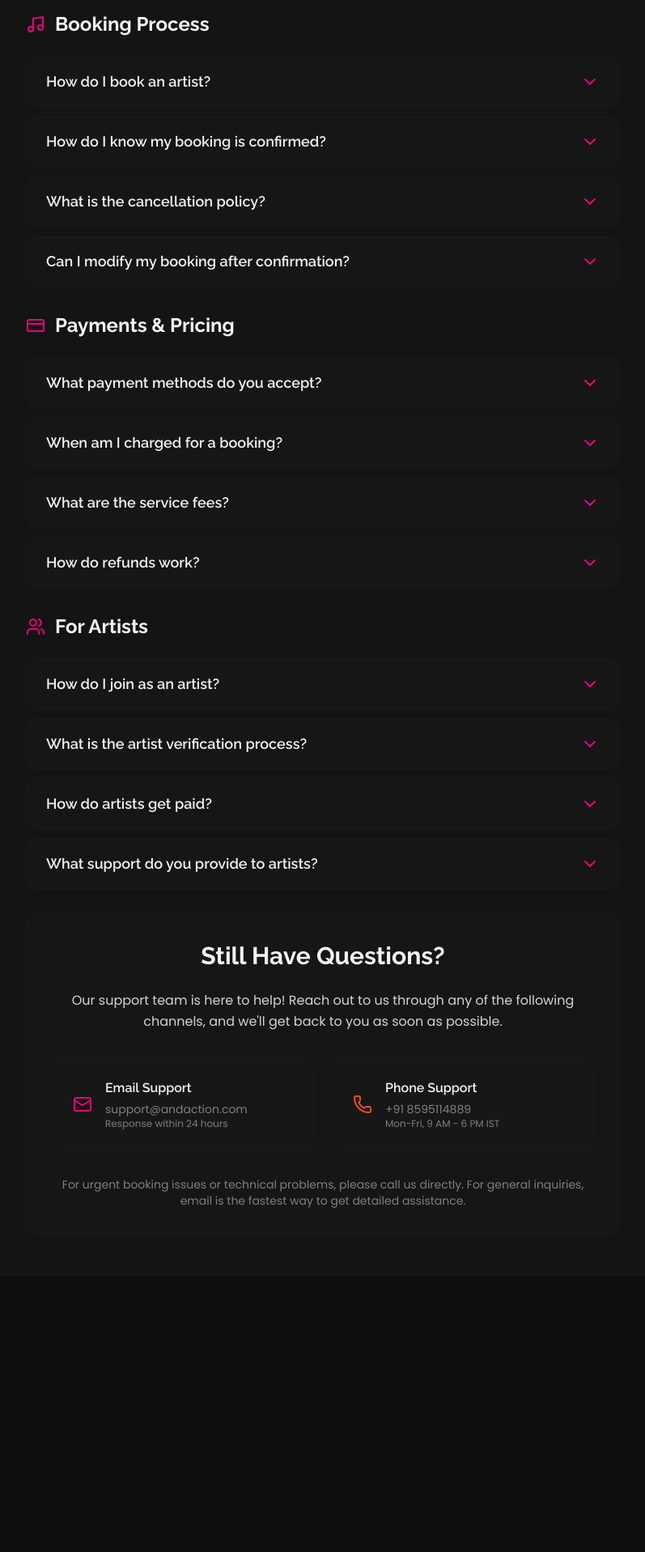
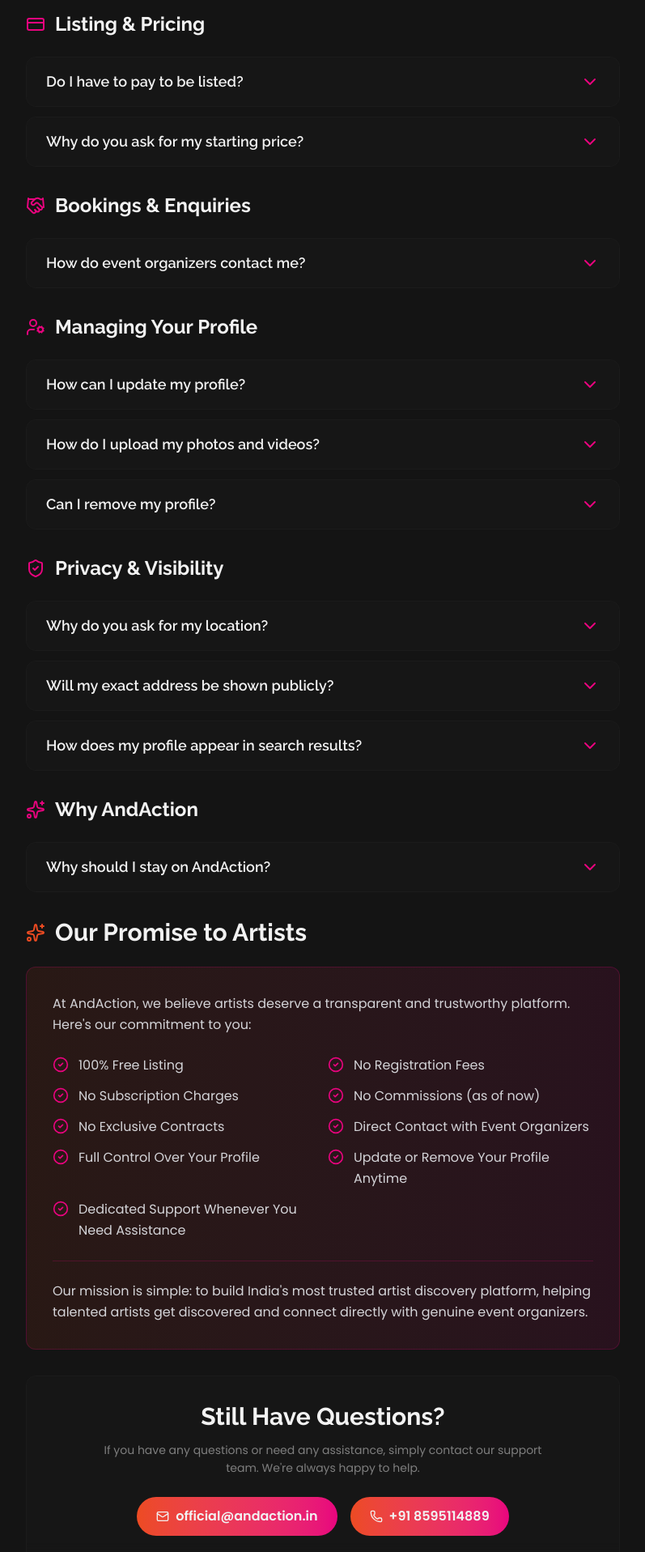
Before and after one commit to Aashishb4u/AndAction, a Next.js app: page /faqs in a window 1280 px wide. Shown: the part 880-2797 px from the top of the page at 81% size, without its empty margins (241-1038 px from the left). Before the commit the page ends 2519 px from the top, so only its background shows below. Built offline with nearby package versions, Linux system fonts and the light colour scheme; no server answers.

Commit message:
faq page added

```diff
--- a/app/faqs/page.tsx
+++ b/app/faqs/page.tsx
@@ -2,191 +2,277 @@
 import { Metadata } from 'next';
 import PageLayout from '@/components/layout/PageLayout';
 import FAQAccordion from '@/components/ui/FAQAccordion';
-import { HelpCircle, Users, CreditCard, Music, Phone, Mail } from 'lucide-react';
+import {
+  HelpCircle,
+  CreditCard,
+  Handshake,
+  UserCog,
+  ShieldCheck,
+  Sparkles,
+  CheckCircle2,
+  Mail,
+  Phone,
+} from 'lucide-react';
 
 export const metadata: Metadata = {
-  title: 'FAQs - ANDACTION | Frequently Asked Questions & Support',
-  description: 'Find answers to common questions about ANDACTION platform, booking process, payments, artist registration, and support. Get help with using our artist booking service.',
-  keywords: 'ANDACTION FAQ, frequently asked questions, booking help, artist platform support, payment questions, how to book artists',
+  title: 'FAQs - ANDACTION | Frequently Asked Questions for Artists',
+  description:
+    'Answers to common questions from artists about AndAction: free listing, profile control, how event organizers contact you, updating your profile, location and privacy, and how search results work.',
+  keywords:
+    'ANDACTION FAQ, artist FAQ, free artist listing, artist discovery platform India, update artist profile, remove artist profile, artist privacy',
   openGraph: {
     title: 'FAQs - ANDACTION',
-    description: 'Get answers to your questions about booking artists and using ANDACTION platform.',
+    description:
+      'Everything artists need to know about being listed on AndAction — free listing, full profile control, and direct contact with event organizers.',
     type: 'website',
   },
 };
 
-const FAQPage = () => {
-
 const faqCategories = [
   {
-      id: 'general',
-      title: 'General Questions',
+    id: 'about-andaction',
+    title: 'About AndAction',
     icon: <HelpCircle className="w-6 h-6" />,
     faqs: [
       {
         id: 'what-is-andaction',
-          question: 'What is ANDACTION?',
-          answer: 'ANDACTION is a comprehensive platform that connects talented artists with event organizers. Whether you\'re planning a wedding, corporate event, festival, or private party, we help you find and book the perfect entertainment for your occasion.'
+        question: 'What is AndAction?',
+        answer:
+          'AndAction is an artist discovery platform that connects talented artists with genuine event organizers across India. Our mission is to help artists gain visibility and create more performance opportunities.',
       },
       {
-          id: 'how-it-works',
-          question: 'How does ANDACTION work?',
-          answer: 'Simply browse our extensive catalog of verified artists, view their profiles, watch performance videos, and book directly through our platform. We handle the entire process from discovery to payment, making event planning effortless.'
+        id: 'why-profile-created',
+        question: 'Why have you created my profile?',
+        answer:
+          'We discovered your work through publicly available professional sources and created your artist profile to help event organizers discover and connect with you more easily.',
       },
       {
-          id: 'who-can-use',
-          question: 'Who can use ANDACTION?',
-          answer: 'ANDACTION is designed for both event organizers looking to book entertainment and artists wanting to showcase their talents. Anyone over 18 can create an account and start using our services.'
+        id: 'artist-management-company',
+        question: 'Are you an artist management company?',
+        answer:
+          'No. AndAction is not an artist management or talent agency. We simply provide a platform where artists and event organizers can connect directly.',
       },
       {
-          id: 'cost-to-use',
-          question: 'Is it free to use ANDACTION?',
-          answer: 'Creating an account and browsing artists is completely free. We charge a small service fee only when you successfully book an artist through our platform. Artists can create profiles and receive bookings at no upfront cost.'
-        }
-      ]
+        id: 'exclusive-rights',
+        question: 'Do you have exclusive rights over my profile or performances?',
+        answer:
+          'No. Your profile belongs to you. You are free to accept bookings from anyone and work independently or with any agency. Creating a profile on AndAction does not give us any exclusive rights over your work.',
+      },
+    ],
   },
   {
-      id: 'booking',
-      title: 'Booking Process',
-      icon: <Music className="w-6 h-6" />,
-      faqs: [
-        {
-          id: 'how-to-book',
-          question: 'How do I book an artist?',
-          answer: 'Browse artists by category, location, or search for specific talents. Once you find the perfect artist, click "Request Booking," fill in your event details, and submit your request. The artist will respond with availability and final pricing.'
-        },
-        {
-          id: 'booking-confirmation',
-          question: 'How do I know my booking is confirmed?',
-          answer: 'You\'ll receive email and in-app notifications when an artist accepts your booking request. A confirmed booking includes event details, payment information, and contact details for direct communication with the artist.'
-        },
-        {
-          id: 'cancellation-policy',
-          question: 'What is the cancellation policy?',
-          answer: 'Cancellation policies vary by artist and are clearly stated in each booking. Generally, cancellations made 7+ days before the event receive full refunds, while last-minute cancellations may incur fees. Check the specific policy before booking.'
-        },
-        {
-          id: 'modify-booking',
-          question: 'Can I modify my booking after confirmation?',
-          answer: 'Yes, you can request modifications through our platform. Changes to date, time, or event details are subject to artist availability and may affect pricing. Both parties must agree to any modifications.'
-        }
-      ]
-    },
-    {
-      id: 'payments',
-      title: 'Payments & Pricing',
+    id: 'listing-pricing',
+    title: 'Listing & Pricing',
     icon: <CreditCard className="w-6 h-6" />,
     faqs: [
       {
-          id: 'payment-methods',
-          question: 'What payment methods do you accept?',
-          answer: 'We accept all major credit cards, debit cards, UPI, net banking, and digital wallets. All payments are processed securely through encrypted, PCI-compliant payment gateways.'
+        id: 'pay-to-be-listed',
+        question: 'Do I have to pay to be listed?',
+        answer:
+          'No. Listing your profile on AndAction is completely free. We do not charge any registration fee, subscription fee, or commission from artists as of now.',
       },
       {
-          id: 'when-charged',
-          question: 'When am I charged for a booking?',
-          answer: 'Payment is processed when the artist confirms your booking. We use a secure escrow system - funds are held safely and released to the artist after the successful completion of your event.'
+        id: 'starting-price',
+        question: 'Why do you ask for my starting price?',
+        answer:
+          'Your starting price helps event organizers shortlist artists within their budget. The final booking price is always decided between you and the client based on the event requirements.',
+      },
+    ],
   },
   {
-          id: 'service-fees',
-          question: 'What are the service fees?',
-          answer: 'ANDACTION charges a small service fee (typically 3-5%) to cover platform maintenance, payment processing, and customer support. This fee is clearly displayed before you complete your booking.'
+    id: 'bookings-enquiries',
+    title: 'Bookings & Enquiries',
+    icon: <Handshake className="w-6 h-6" />,
+    faqs: [
+      {
+        id: 'how-organizers-contact',
+        question: 'How do event organizers contact me?',
+        answer:
+          'Your profile already includes your WhatsApp and Contact buttons. If an event organizer likes your profile, they can contact you directly through WhatsApp or a phone call using your booking number. AndAction is only a discovery platform, so there is no intermediary involved.',
+      },
+    ],
   },
   {
-          id: 'refund-process',
-          question: 'How do refunds work?',
-          answer: 'Refunds are processed according to the cancellation policy agreed upon at booking. Approved refunds are typically processed within 5-7 business days to your original payment method.'
-        }
-      ]
+    id: 'managing-profile',
+    title: 'Managing Your Profile',
+    icon: <UserCog className="w-6 h-6" />,
+    faqs: [
+      {
+        id: 'update-profile',
+        question: 'How can I update my profile?',
+        answer:
+          'Simply log in to your account using your phone number from the Login section on our website. From your dashboard, go to Edit Profile to update your information anytime.',
       },
       {
-      id: 'artists',
-      title: 'For Artists',
-      icon: <Users className="w-6 h-6" />,
+        id: 'upload-media',
+        question: 'How do I upload my photos and videos?',
+        answer:
+          'You do not need to upload them manually. Simply connect your Instagram and YouTube accounts, and your media will be automatically synced to your AndAction profile.',
+      },
+      {
+        id: 'remove-profile',
+        question: 'Can I remove my profile?',
+        answer:
+          'Yes. If you no longer wish to be listed on AndAction, simply contact our support team, and we will remove your profile.',
+      },
+    ],
+  },
+  {
+    id: 'privacy-visibility',
+    title: 'Privacy & Visibility',
+    icon: <ShieldCheck className="w-6 h-6" />,
     faqs: [
       {
-          id: 'join-as-artist',
-          question: 'How do I join as an artist?',
-          answer: 'Click "Join as an Artist" and complete our registration process. You\'ll need to provide basic information, upload performance videos/photos, set your pricing, and verify your identity. Our team reviews all applications to maintain quality standards.'
+        id: 'why-location',
+        question: 'Why do you ask for my location?',
+        answer:
+          'Your location helps us show your profile to event organizers looking for artists in or near your city. This increases your chances of receiving relevant booking enquiries.',
       },
       {
-          id: 'artist-verification',
-          question: 'What is the artist verification process?',
-          answer: 'We verify all artists through identity checks, performance sample reviews, and background verification. This process typically takes 2-3 business days and ensures all artists on our platform meet our quality and safety standards.'
+        id: 'address-privacy',
+        question: 'Will my exact address be shown publicly?',
+        answer:
+          'No. We only display your city or service area to users. Your exact address and personal details remain private.',
       },
       {
-          id: 'artist-earnings',
-          question: 'How do artists get paid?',
-          answer: 'Artists receive payment within 24-48 hours after event completion. Payments are transferred directly to your registered bank account. We provide detailed earning reports and tax documentation as needed.'
+        id: 'search-results',
+        question: 'How does my profile appear in search results?',
+        answer:
+          'Artists are matched based on factors like location, performance category, availability, profile completeness, and the search preferences of the user.',
+      },
+    ],
   },
   {
-          id: 'artist-support',
-          question: 'What support do you provide to artists?',
-          answer: 'We offer profile optimization tips, marketing support, booking management tools, and dedicated artist support. Our team helps you maximize your visibility and booking potential on the platform.'
-        }
-      ]
-    }
+    id: 'why-andaction',
+    title: 'Why AndAction',
+    icon: <Sparkles className="w-6 h-6" />,
+    faqs: [
+      {
+        id: 'why-stay',
+        question: 'Why should I stay on AndAction?',
+        answer:
+          'Our goal is to build India’s largest network of artists and help talented performers connect with genuine event organizers. By being a part of AndAction, you increase your visibility and improve your chances of receiving genuine performance opportunities.',
+      },
+    ],
+  },
 ];
 
+const promises = [
+  '100% Free Listing',
+  'No Registration Fees',
+  'No Subscription Charges',
+  'No Commissions (as of now)',
+  'No Exclusive Contracts',
+  'Direct Contact with Event Organizers',
+  'Full Control Over Your Profile',
+  'Update or Remove Your Profile Anytime',
+  'Dedicated Support Whenever You Need Assistance',
+];
+
+// Structured data so the questions can surface directly in search results.
+const faqSchema = {
+  '@context': 'https://schema.org',
+  '@type': 'FAQPage',
+  mainEntity: faqCategories.flatMap((category) =>
+    category.faqs.map((faq) => ({
+      '@type': 'Question',
+      name: faq.question,
+      acceptedAnswer: {
+        '@type': 'Answer',
+        text: faq.answer,
+      },
+    })),
+  ),
+};
+
+const FAQPage = () => {
   return (
     <PageLayout
       title="Frequently Asked Questions"
-      description="Find answers to common questions about using ANDACTION platform and services."
+      description="Answers to the questions artists ask us most about being listed on AndAction."
     >
+      <script
+        type="application/ld+json"
+        dangerouslySetInnerHTML={{ __html: JSON.stringify(faqSchema) }}
+      />
+
       <div className="space-y-8">
-        {/* Search Hint */}
+        {/* Intro */}
         <div className="text-center py-6 bg-gradient-to-r from-primary-orange/10 to-primary-pink/10 rounded-xl border border-primary-pink/20">
           <p className="text-text-light-gray">
-            Can&apos;t find what you&apos;re looking for? <a href="#contact" className="text-primary-pink hover:underline">Contact our support team</a> for personalized assistance.
+            Can&apos;t find what you&apos;re looking for?{' '}
+            <a href="#contact" className="text-primary-pink hover:underline">
+              Contact our support team
+            </a>{' '}
+            and we&apos;ll be happy to help.
           </p>
         </div>
 
         {/* FAQ Categories */}
         <FAQAccordion categories={faqCategories} />
 
-        {/* Contact Support Section */}
-        <section id="contact" className="bg-card/30 rounded-xl p-8 border border-background-light">
-          <h2 className="text-2xl md:text-3xl font-bold text-white mb-6 text-center">Still Have Questions?</h2>
-          <p className="text-text-light-gray text-center mb-8 leading-relaxed">
-            Our support team is here to help! Reach out to us through any of the following channels,
-            and we&apos;ll get back to you as soon as possible.
+        {/* Our Promise to Artists */}
+        <section id="our-promise">
+          <div className="flex items-center gap-3 mb-6">
+            <div className="text-primary-orange">
+              <Sparkles className="w-6 h-6" />
+            </div>
+            <h2 className="text-2xl md:text-3xl font-bold text-white">
+              Our Promise to Artists
+            </h2>
+          </div>
+
+          <div className="bg-gradient-to-r from-primary-orange/10 to-primary-pink/10 rounded-xl p-6 md:p-8 border border-primary-pink/20">
+            <p className="text-text-light-gray leading-relaxed mb-6">
+              At AndAction, we believe artists deserve a transparent and trustworthy platform.
+              Here&apos;s our commitment to you:
             </p>
 
-          <div className="grid grid-cols-1 md:grid-cols-2 gap-6">
+            <ul className="grid grid-cols-1 sm:grid-cols-2 gap-3">
+              {promises.map((promise) => (
+                <li key={promise} className="flex items-start gap-3">
+                  <CheckCircle2 className="w-5 h-5 text-primary-pink flex-shrink-0 mt-0.5" />
+                  <span className="text-text-light-gray leading-relaxed">{promise}</span>
+                </li>
+              ))}
+            </ul>
+
+            <p className="text-text-light-gray leading-relaxed mt-6 pt-6 border-t border-primary-pink/20">
+              Our mission is simple: to build India&apos;s most trusted artist discovery platform,
+              helping talented artists get discovered and connect directly with genuine event
+              organizers.
+            </p>
+          </div>
+        </section>
+
+        {/* Still have questions? */}
+        <section
+          id="contact"
+          className="text-center py-8 px-6 bg-card/30 rounded-xl border border-background-light"
+        >
+          <h2 className="text-2xl md:text-3xl font-bold text-white mb-3">
+            Still Have Questions?
+          </h2>
+          <p className="text-text-gray text-sm mb-6 max-w-xl mx-auto leading-relaxed">
+            If you have any questions or need any assistance, simply contact our support team.
+            We&apos;re always happy to help.
+          </p>
+
+          <div className="flex flex-col sm:flex-row gap-4 justify-center items-center">
             <a
-              href="mailto:support@andaction.com"
-              className="flex items-center gap-4 p-6 bg-card/50 rounded-xl border border-background-light hover:border-primary-pink/30 transition-all duration-300 group"
+              href="mailto:official@andaction.in"
+              className="inline-flex items-center gap-2 px-6 py-3 bg-gradient-to-r from-primary-orange to-primary-pink text-white font-semibold rounded-full hover:shadow-lg hover:shadow-primary-pink/25 transition-all duration-300"
             >
-              <div className="text-primary-pink group-hover:scale-110 transition-transform duration-300">
-                <Mail className="w-6 h-6" />
-              </div>
-              <div>
-                <h3 className="text-white font-semibold mb-1">Email Support</h3>
-                <p className="text-text-gray text-sm">support@andaction.com</p>
-                <p className="text-text-gray text-xs">Response within 24 hours</p>
-              </div>
+              <Mail className="w-4 h-4" />
+              <span>official@andaction.in</span>
             </a>
-
             <a
               href="tel:+918595114889"
-              className="flex items-center gap-4 p-6 bg-card/50 rounded-xl border border-background-light hover:border-primary-orange/30 transition-all duration-300 group"
+              className="inline-flex items-center gap-2 px-6 py-3 bg-gradient-to-r from-primary-orange to-primary-pink text-white font-semibold rounded-full hover:shadow-lg hover:shadow-primary-pink/25 transition-all duration-300"
             >
-              <div className="text-primary-orange group-hover:scale-110 transition-transform duration-300">
-                <Phone className="w-6 h-6" />
-              </div>
-              <div>
-                <h3 className="text-white font-semibold mb-1">Phone Support</h3>
-                <p className="text-text-gray text-sm">+91 8595114889</p>
-                <p className="text-text-gray text-xs">Mon-Fri, 9 AM - 6 PM IST</p>
-              </div>
+              <Phone className="w-4 h-4" />
+              <span>+91 8595114889</span>
             </a>
-          </div>
-
-          <div className="text-center mt-8">
-            <p className="text-text-gray text-sm">
-              For urgent booking issues or technical problems, please call us directly.
-              For general inquiries, email is the fastest way to get detailed assistance.
-            </p>
           </div>
         </section>
       </div>
--- a/components/layout/Sidebar.tsx
+++ b/components/layout/Sidebar.tsx
@@ -89,7 +89,7 @@
   const navigationItems = [
     { label: "Home", href: "/", isActive: pathname === "/" },
     { label: "About us", href: "/about", isActive: pathname === "/about" },
-    // { label: "FAQs", href: "/faqs", isActive: pathname === "/faqs" },
+    { label: "FAQs", href: "/faqs", isActive: pathname === "/faqs" },
     {
       label: "Terms & Conditions",
       href: "/terms",
```
Lines whose indentation alone changed are shown as unchanged.
